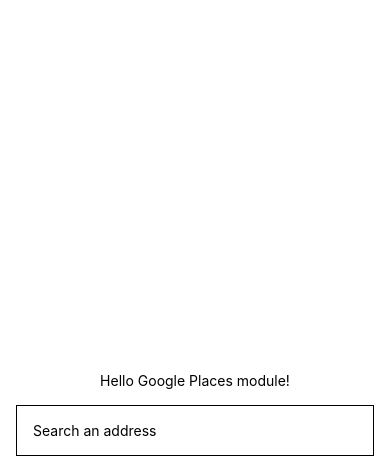
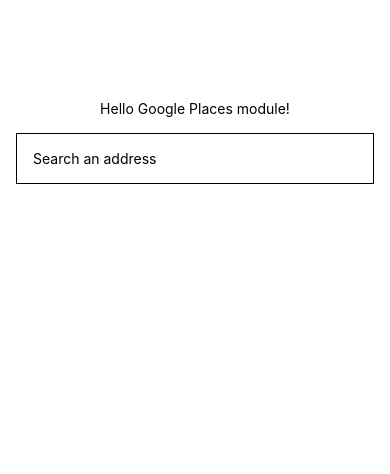
Before and after one commit to devpgcs/expo-google-places, a React Native app in the folder example/: screen / in a window 390 px wide. Shown: the top 474 px of the page. Built offline with nearby package versions, Linux system fonts and the light colour scheme.

Commit message:
[Docs] Getting started documentation improvement

```diff
--- a/example/App.tsx
+++ b/example/App.tsx
@@ -1,18 +1,16 @@
 import { Button, StyleSheet, Text, TextInput, View } from "react-native";
-
+import { useState } from "react";
 import * as ExpoGooglePlaces from "expo-google-places";
-import { useState } from "react";
-import { AutocompletePrediction } from "expo-google-places";
 
 export default function App() {
-  const [predictions, setPredictions] = useState<AutocompletePrediction[]>([]);
+  const [predictions, setPredictions] = useState<ExpoGooglePlaces.AutocompletePrediction[]>([]);
 
   const fetchPlace = async (placeID: string) => {
     try {
       const placeDetails = await ExpoGooglePlaces.fetchPlaceWithSession(placeID, ["formattedAddress"]);
-      console.log("Place details", JSON.stringify(placeDetails, null, 4));
+      console.log("[Example App] Place details", JSON.stringify(placeDetails, null, 4));
     } catch (error) {
-      console.log("Error fetching place details", error);
+      console.log("[Example App] Error fetching place details", error);
     }
   };
 
@@ -21,7 +19,7 @@
       const predictions = await ExpoGooglePlaces.fetchPredictionsWithSession(search);
       setPredictions(predictions);
     } catch (error) {
-      console.log("Error fetching predictions", error);
+      console.log("[Example App] Error fetching predictions", error);
     }
   };
 
@@ -43,11 +41,11 @@
 
 const styles = StyleSheet.create({
   container: {
-    flex: 1,
     backgroundColor: "#fff",
     alignItems: "center",
     justifyContent: "center",
     paddingHorizontal: 16,
+    paddingVertical: 100,
   },
   input: {
     borderWidth: 1,
--- a/package.json
+++ b/package.json
@@ -13,7 +13,8 @@
     "prepublishOnly": "expo-module prepublishOnly",
     "expo-module": "expo-module",
     "open:ios": "open -a \"Xcode\" example/ios",
-    "open:android": "open -a \"Android Studio\" example/android"
+    "open:android": "open -a \"Android Studio\" example/android",
+    "docs": "cd docs && bundle exec jekyll serve"
   },
   "keywords": [
     "react-native",
```
Also changed, not shown: 2 other files (tests, documents, lock files or other folders).
